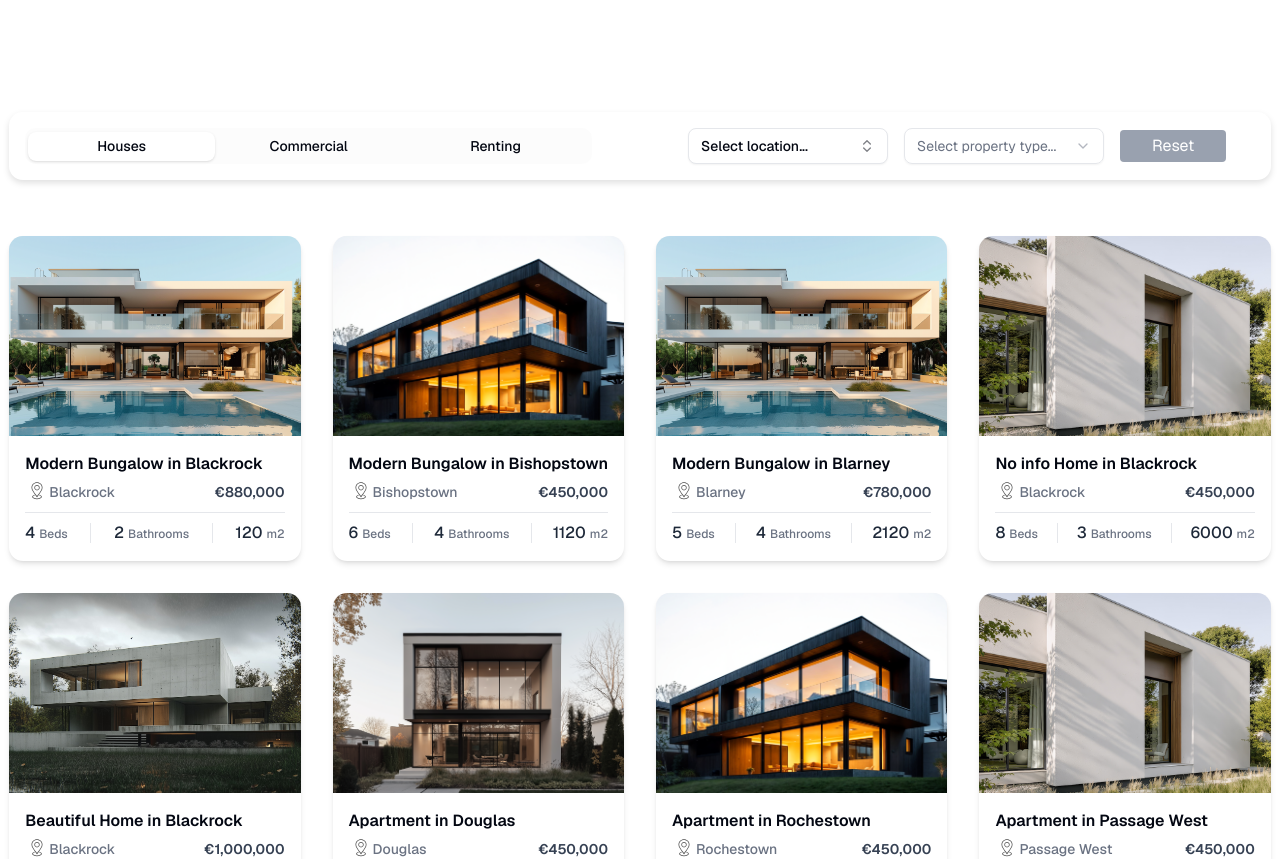
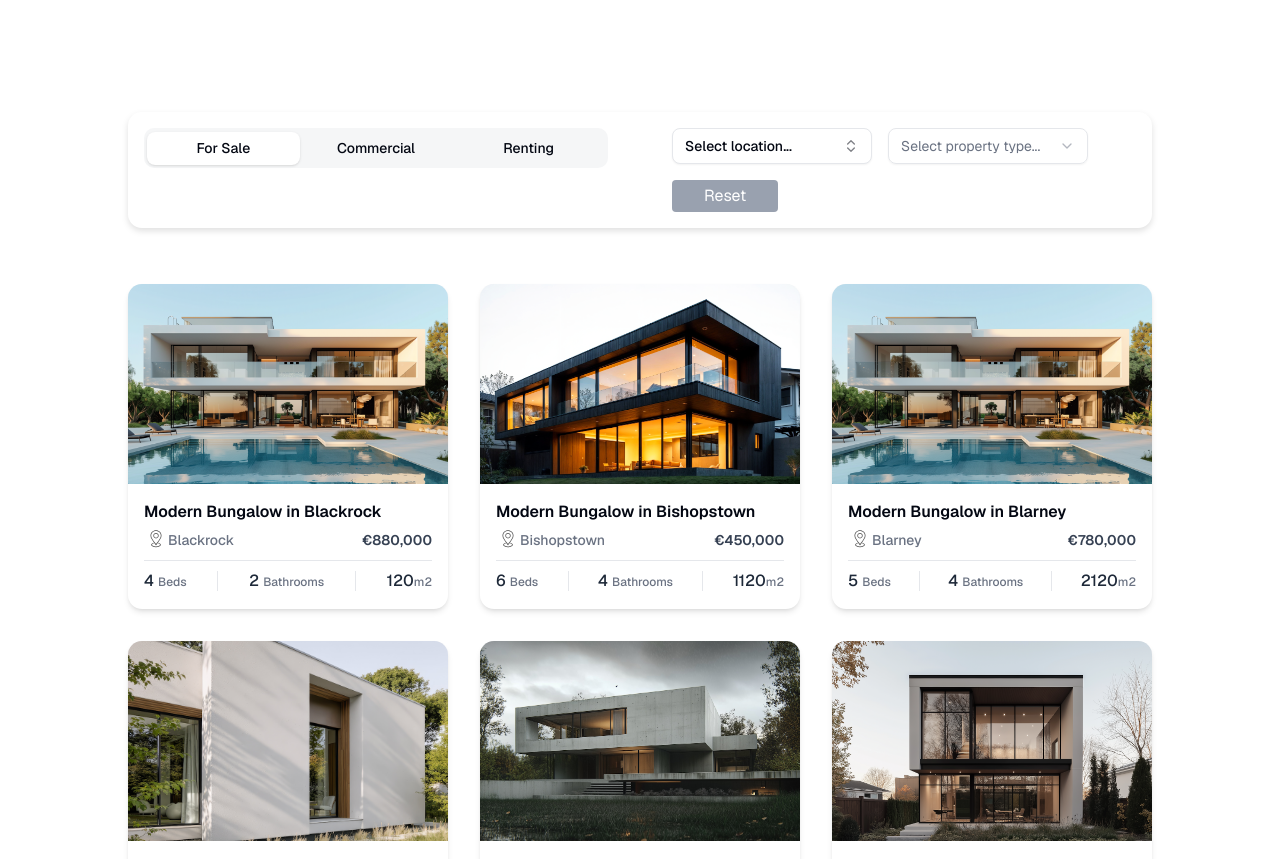
Before and after one commit to shanewmurphy/frank-murphy-site, a Next.js app: page / in a window 1280 px wide. Shown: the top 859 px of the page. Built offline with nearby package versions, Linux system fonts and the light colour scheme.

Commit message:
Layout propertyGrid Property Filters Homepage viewport sizes

```diff
--- a/app/Data/commercial.json
+++ b/app/Data/commercial.json
@@ -11,7 +11,7 @@
     "status": "For Sale",
     "size": 120,
     "description": "A beautiful modern bungalow located in the heart of London. Features spacious rooms and a large garden.",
-    "image": "/commercial-imgs/commercial_01.jpg"
+    "image": "/commercial-imgs/commercial_02.jpg"
   },
   {
     "id": 2,
@@ -25,7 +25,7 @@
     "status": "For Sale",
     "size": 1120,
     "description": "A beautiful modern bungalow located in the heart of London. Features spacious rooms and a large garden.",
-    "image": "/commercial-imgs/commercial_01.jpg"
+    "image": "/commercial-imgs/commercial_02.jpg"
   },
   {
     "id": 3,
@@ -39,6 +39,6 @@
     "status": "For Sale",
     "size": 2120,
     "description": "A beautiful modern bungalow located in the heart of London. Features spacious rooms and a large garden.",
-    "image": "/property-imgs/house_01.png"
+    "image": "/commercial-imgs/commercial_02.jpg"
   }
 ]
--- a/app/components/Filters/FilterBar.jsx
+++ b/app/components/Filters/FilterBar.jsx
@@ -6,7 +6,7 @@ import ResetFiltersButton from "./ResetFiltersButton";
 
 export default function FilterBar({ filters, setFilters }) {
   return (
-    <div className="flex flex-wrap items-center gap-4">
+    <div className="flex flex-wrap gap-4">
       <LocationSelect filters={filters} setFilters={setFilters} />
       <PropertyTypeSelect filters={filters} setFilters={setFilters} />
       {/* <RoomsFilter filters={filters} setFilters={setFilters} /> */}
--- a/app/components/Filters/PropertyTabs.jsx
+++ b/app/components/Filters/PropertyTabs.jsx
@@ -61,11 +61,11 @@ export default function PropertyTabs() {
           className="flex w-full"
         >
           {/* Tabs and Filters side by side, now using flex */}
-          <div className="flex flex-col md:flex-row gap-4 md:gap-24 w-full justify-between p-4 rounded-xl drop-shadow-md bg-white dark:bg-zinc-900 mb-4">
+          <div className="flex flex-col md:flex-row lg:gap-16 md:gap-6 sm:gap-8 p-4 rounded-xl drop-shadow-md bg-white dark:bg-zinc-900 mb-4">
             {/* Tab list (left, flex-1) */}
-            <div className="w-full md:flex-1">
-              <TabsList className="w-full bg-muted/30">
-                <TabsTrigger value="houses">Houses</TabsTrigger>
+            <div className="md:flex-1">
+              <TabsList className="w-full bg-muted/80">
+                <TabsTrigger value="houses">For Sale</TabsTrigger>
                 <TabsTrigger value="commercial">Commercial</TabsTrigger>
                 <TabsTrigger value="renting">Renting</TabsTrigger>
               </TabsList>
--- a/app/components/Properties/PropertiesGrid.jsx
+++ b/app/components/Properties/PropertiesGrid.jsx
@@ -5,7 +5,7 @@ export default function PropertiesGrid({ data }) {
   const visible = data.slice(0, 8); // first 8 items by default
 
   return (
-    <div className="grid grid-cols-1 sm:grid-cols-2 lg:grid-cols-4 gap-8 mb-56 mt-8">
+    <div className="grid grid-cols-1 sm:grid-cols-2 lg:grid-cols-3 2xl:grid-cols-3  gap-8 mb-56 mt-8">
       {visible.map((property) => (
         <PropertyCard key={property.id} property={property} />
       ))}
--- a/app/components/Properties/PropertyCard.jsx
+++ b/app/components/Properties/PropertyCard.jsx
@@ -35,8 +35,8 @@ export default function PropertyCard({ property }) {
           <Separator className="my-2" />
           <div className="flex text-sm items-center justify-between font-medium text-gray-500 mt-1">
             <div className="text-base text-gray-800">
-              {property.rooms}{" "}
-              <span className="text-xs text-gray-500">Beds</span>
+              {property.rooms}
+              <span className="text-xs text-gray-500 pl-1">Beds</span>
             </div>
             <div className="h-5">
               <Separator orientation="vertical" />
@@ -49,7 +49,8 @@ export default function PropertyCard({ property }) {
               <Separator orientation="vertical" />
             </div>
             <div className="text-base text-gray-800">
-              {property.size} <spam className="text-xs text-gray-500">m2</spam>
+              {property.size}
+              <spam className="text-xs text-gray-500">m2</spam>
             </div>
           </div>
         </div>
--- a/app/components/test-image.jsx
+++ /dev/null
@@ -1,16 +0,0 @@
-import Image from "next/image";
-export default function TestImage() {
-  return (
-    <div>
-      <div>
-        <Image
-          src="/property-imgs/house_01.png"
-          alt="Test House"
-          width={400}
-          height={300}
-          className="object-cover"
-        />
-      </div>
-    </div>
-  );
-}
--- a/app/components/ui/tabs.jsx
+++ b/app/components/ui/tabs.jsx
@@ -20,7 +20,7 @@ function TabsList({ className, ...props }) {
     <TabsPrimitive.List
       data-slot="tabs-list"
       className={cn(
-        "bg-muted text-muted-foreground inline-flex h-9 w-fit items-center justify-center rounded-lg p-[3px]",
+        "bg-muted text-muted-foreground inline-flex h-10 w-fit items-center justify-center rounded-lg p-[3px]",
         className
       )}
       {...props}
--- a/app/page.js
+++ b/app/page.js
@@ -3,7 +3,7 @@ import PropertyTabs from "@/components/Filters/PropertyTabs";
 
 export default function Home() {
   return (
-    <div className="flex items-center justify-center font-sans dark:bg-black">
+    <div className="lg:w-[90vw] xl:w-[80vw] 2xl:w-[60vw] xs:w-[90vw] mx-auto font-sans dark:bg-black">
       <div className="mt-28">
         <PropertyTabs />
       </div>
```
Also changed, not shown: public/commercial-imgs/commercial_02.jpg (added).
